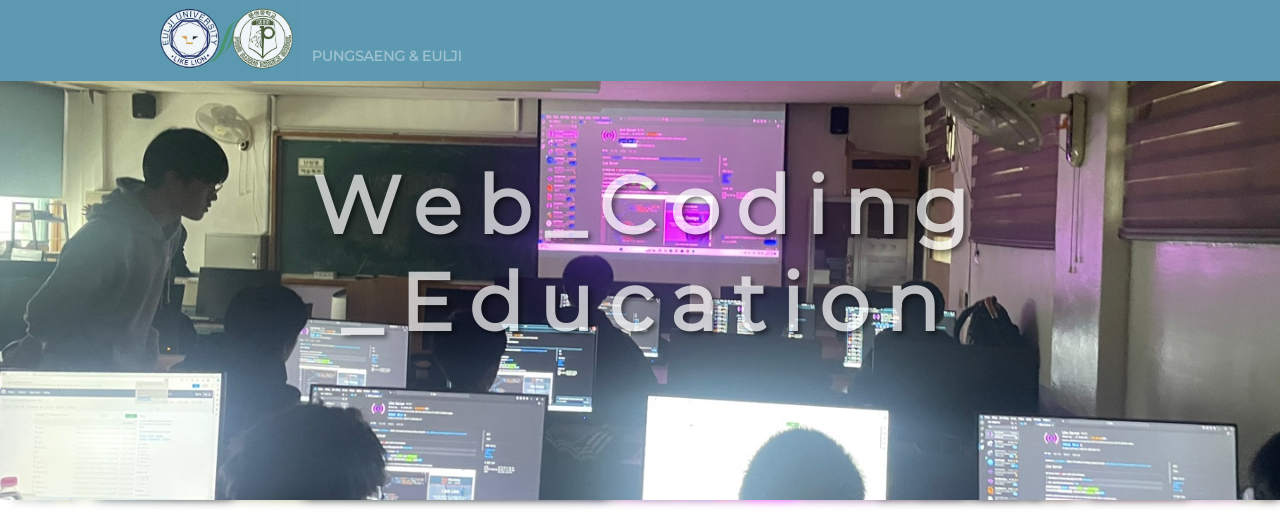
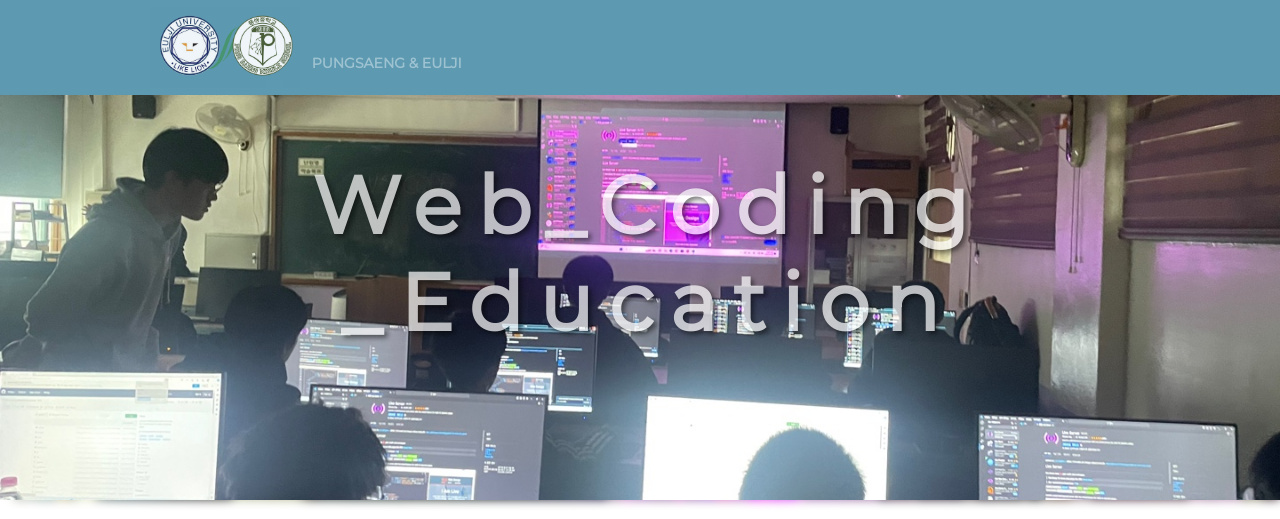
Before and after one commit to sksmsdlskgus/PUNGSAENG_MIDDLE_SCHOOL, a plain HTML site: page index.html in a window 1280 px wide. Shown: the top 519 px of the page. Drawn offline with nearby package versions, Linux system fonts and the light colour scheme.

Commit message:
refactor: css 수정

```diff
--- a/style.css
+++ b/style.css
@@ -734,7 +734,7 @@ header {
         font-size: 14px;
         height: 35px;
         background-color: #5D9AB2;
-        padding: 23px 0px;
+        padding: 30px 0px;
     }
 
     .headA img {
```
